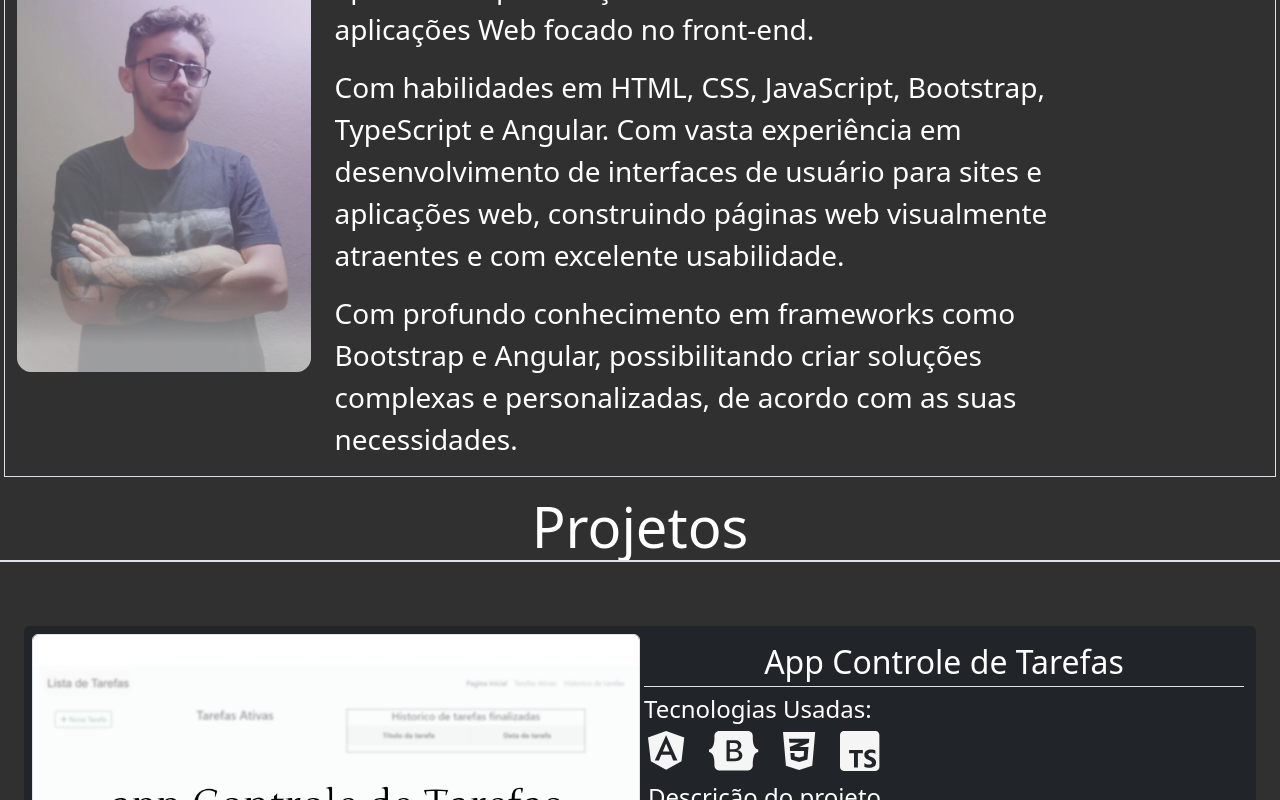
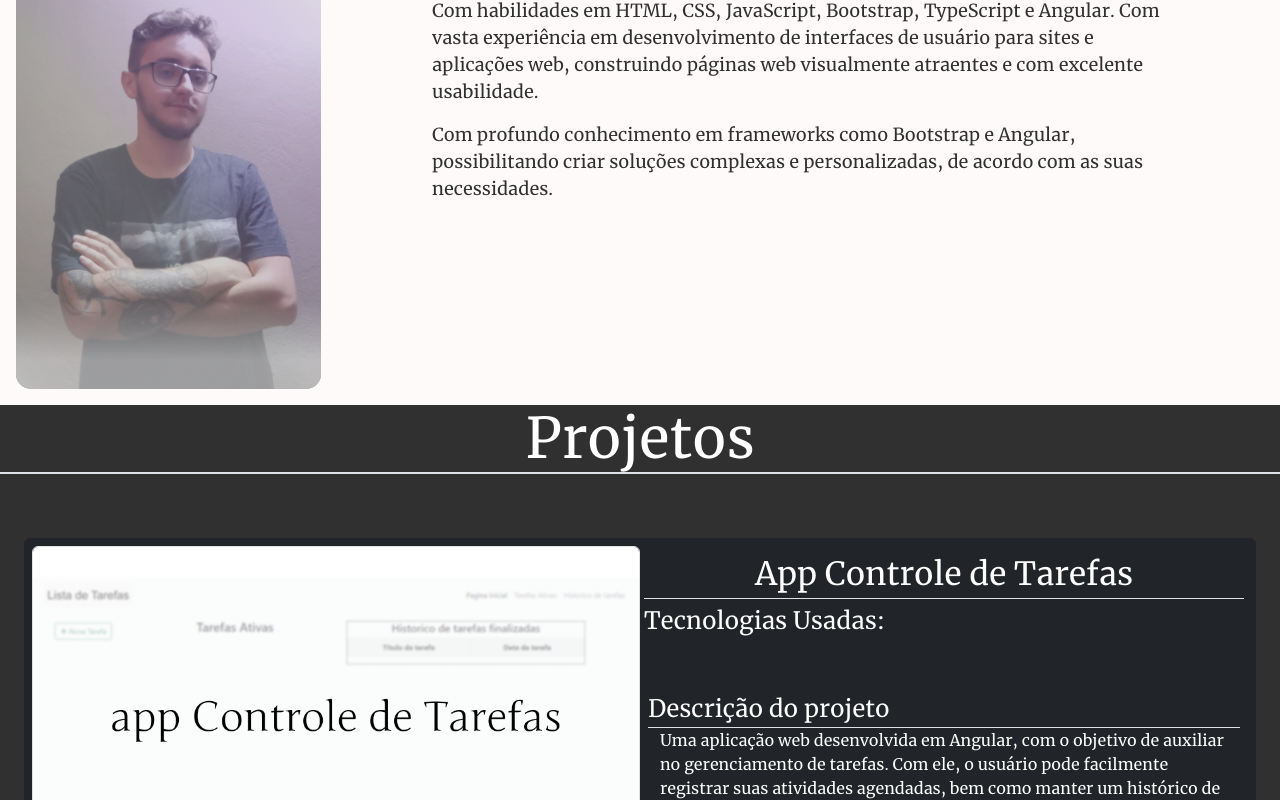
Before and after one commit to Rafael0125/portfolioAngular, an Angular app in the folder portfolio/: page / in a window 1280 px wide. Shown: the part 1060-1860 px from the top of the page. Built offline with nearby package versions, Linux system fonts and the light colour scheme.

Commit message:
mudança do template projeto e sobre mim

```diff
--- a/portfolio/src/app/app-routing.module.ts
+++ b/portfolio/src/app/app-routing.module.ts
@@ -1,5 +1,10 @@
 import { NgModule } from '@angular/core';
 import { RouterModule, Routes } from '@angular/router';
+
+import { ApresentacaoComponent } from './apresentacao/apresentacao.component';
+import { SobreMimComponent } from './apresentacao/sobre-mim/sobre-mim.component';
+
+import { Projeto } from './projetos/projeto.model';
 
 const routes: Routes = [];
 
--- a/portfolio/src/app/apresentacao/sobre-mim/sobre-mim.component.css
+++ b/portfolio/src/app/apresentacao/sobre-mim/sobre-mim.component.css
@@ -0,0 +1,15 @@
+.container-fluid{
+    color: #303030;
+    background: #FFFAFA;
+}
+
+.img-fluid-config{
+    width: 100%;
+    max-width: 65px;
+    height: auto;
+}
+
+.fontEstilo{
+    font-size: 18px;
+
+}
--- a/portfolio/src/app/apresentacao/sobre-mim/sobre-mim.component.html
+++ b/portfolio/src/app/apresentacao/sobre-mim/sobre-mim.component.html
@@ -1,6 +1,7 @@
 <div class="container-fluid p-3" >
-    <div class="row border">
-        <div class="row mb-3">
+
+    <div class="row">
+        <div class="row mb-3"> <!-- Nome -->
             <div class="col-12 border-bottom fs-1">
                 Rafael Araujo Navarro
             </div>
@@ -10,24 +11,18 @@
         </div>
 
 
-        <div class="col-md-3">
-            <div class="row">
+        <div class="col-md-4">
+            <div class="row"> <!-- Minha foto // Icones animados-->
                 <div class="col-md-12 col-6 ">
                     <img src="../../../assets/minhaFoto.svg" class="img-fluid" alt="">
-                </div>
-
-                <div class="col-md-12 my-1 d-flex " #teste >
-                    <div *ngFor="let imagem of imagens; let i = index" class="mx-md-2 mx-1">
-                        <img [src]="imagens[i]" class="img-fluid" >
-                    </div>
                 </div>
             </div>
         </div>
 
 
-        <div class="col-md-7 ">
+        <div class="col-md-7 p-1">
 
-            <div class="row fs-3">
+            <div class="row fontEstilo">
                 <div class="col-12">
                     <p>
                         Formado em Analise e Desenvolvimento de Sistemas, apaixonado por criação e desenvolvimento de aplicações Web focado no front-end.
@@ -47,5 +42,7 @@
                 </div>
             </div>
         </div>
+
     </div>
+
 </div>
--- a/portfolio/src/app/apresentacao/sobre-mim/sobre-mim.component.ts
+++ b/portfolio/src/app/apresentacao/sobre-mim/sobre-mim.component.ts
@@ -1,41 +1,13 @@
-import { Component,OnInit, ViewChild, ElementRef,AfterViewInit } from '@angular/core';
-import { gsap } from 'gsap';
-import { ScrollTrigger } from 'gsap/ScrollTrigger';
-
-
+import { Component,OnInit} from '@angular/core';
 @Component({
   selector: 'app-sobre-mim',
   templateUrl: './sobre-mim.component.html',
   styleUrls: ['./sobre-mim.component.css'],
-
 })
 export class SobreMimComponent implements OnInit {
 
-
-  @ViewChild('teste')
-  public teste!:ElementRef<HTMLDivElement>
-
-  public imagens:string[] = [
-    "../../../assets/icoLingProg/html.svg",
-    "../../../assets/icoLingProg/css.svg",
-    "../../../assets/icoLingProg/javascript.svg",
-    "../../../assets/icoLingProg/bootstrap-5.svg",
-    "../../../assets/icoLingProg/angular.svg",
-    "../../../assets/icoLingProg/typescript.svg",
-  ]
-
-
-  constructor(){}
+  constructor(){ }
 
   ngOnInit(): void { }
 
-  ngAfterViewInit(): void {
-
-    gsap.from(this.teste.nativeElement,{rotation:0,x:-500,duration:7,delay:0}) // icones Linguagens
-    gsap.to(this.teste.nativeElement,{rotation:0,x:500,duration:7,delay: 0,repeat:-1, ease:'in-out'})
-
-
-
-  }
-
 }
--- a/portfolio/src/app/projetos/projeto.mock.ts
+++ b/portfolio/src/app/projetos/projeto.mock.ts
@@ -40,7 +40,7 @@ export const PROJETOS:Projeto[] = [
             '../../assets/icones/css.svg',
             '../../assets/icones/typeScript.svg'
         ],
-        descricao: ' projeto é um quiz sobre futebol desenvolvido em Angular, com foco na jogabilidade e variedade de perguntas. A interface é interativa e atraente, utilizando recursos como componentes e serviços do Angular. As perguntas são interessantes e desafiadoras, testando o conhecimento dos usuários sobre futebol.',
+        descricao: ' O projeto é um quiz sobre futebol desenvolvido em Angular, com foco na jogabilidade e variedade de perguntas. A interface é interativa e atraente, utilizando recursos como componentes e serviços do Angular. As perguntas são interessantes e desafiadoras, testando o conhecimento dos usuários sobre futebol.',
         links:[{
             deploy:'http://quiz-game-v2.s3-website-us-east-1.amazonaws.com/',
             repositorioGitHub:'https://github.com/Rafael0125/Quiz_Game'
--- a/portfolio/src/app/projetos/projetos.component.html
+++ b/portfolio/src/app/projetos/projetos.component.html
@@ -26,11 +26,21 @@
                 <div class="row m-1 fs-4 ">
                     Tecnologias Usadas:
                 </div>
-                <div class="row row-cols-auto px-2">
-                    <div class="col " *ngFor="let icone of projeto.icoTec">
-                        <img [src]="icone" height="40" class="  m-auto"  alt="">
+                <div class="row">
+                    <div class="col-md-7">
+                        <div class="row row-cols-auto px-2 d-inline"   *ngFor="let icone of projeto.icoTec">
+                                <img [src]="icone" height="40" class="m-auto" #carouselIcones  alt="">
+                                <!-- ANIMAÇÃO DOS ICONES
+                                    <div class="col-12 my-1 d-flex " #carouselIcones >
+                                        <div *ngFor="let imagem of imagens; let i = index" class="mx-md-2 mx-1">
+                                            <img [src]="imagens[i]" class="img-fluid-config">
+                                        </div>
+                                    </div>
+                                -->
+                        </div>
                     </div>
                 </div>
+
 
                 <div class="row m-1 p-1 ">
                     <div class="row fs-4">
--- a/portfolio/src/app/projetos/projetos.component.ts
+++ b/portfolio/src/app/projetos/projetos.component.ts
@@ -1,4 +1,5 @@
-import { Component, OnInit } from '@angular/core';
+import { Component,OnInit, ViewChildren,QueryList, ElementRef,AfterViewInit } from '@angular/core';
+import { gsap } from 'gsap';
 
 import { Projeto } from './projeto.model';
 import { PROJETOS } from './projeto.mock';
@@ -10,6 +11,11 @@ import { PROJETOS } from './projeto.mock';
 })
 export class ProjetosComponent implements OnInit{
 
+  @ViewChildren('carouselIcones')
+  public carouselIcones!:QueryList<ElementRef>
+
+
+
   public projetos:Projeto[] = PROJETOS
 
   constructor(){ }
@@ -17,4 +23,14 @@ export class ProjetosComponent implements OnInit{
   ngOnInit(): void {
   }
 
+  ngAfterViewInit(): void {
+
+    this.carouselIcones.forEach((carouselIconesDiv:ElementRef<HTMLDivElement>) => {
+      gsap.from(carouselIconesDiv.nativeElement,{rotation:0,x:-300,duration:10,delay:0}) // icones Linguagens
+      gsap.to(carouselIconesDiv.nativeElement,{rotation:0,x:750,duration:10,delay: 0,repeat:-1, ease:'in-out'})
+    })
+
+  }
+
+
 }
--- a/portfolio/src/styles.css
+++ b/portfolio/src/styles.css
@@ -5,4 +5,11 @@
 }
 *{
     overflow-x: hidden;
+    font-family: merriweather;
 }
+
+
+@font-face {
+    font-family: "merriweather";
+    src: url(./assets/fontesPersonalizadas/merriweather/Merriweather-Regular.otf);
+}
```
Also changed, not shown: portfolio/src/assets/fontesPersonalizadas/merriweather/Merriweather-Regular.otf (added).
